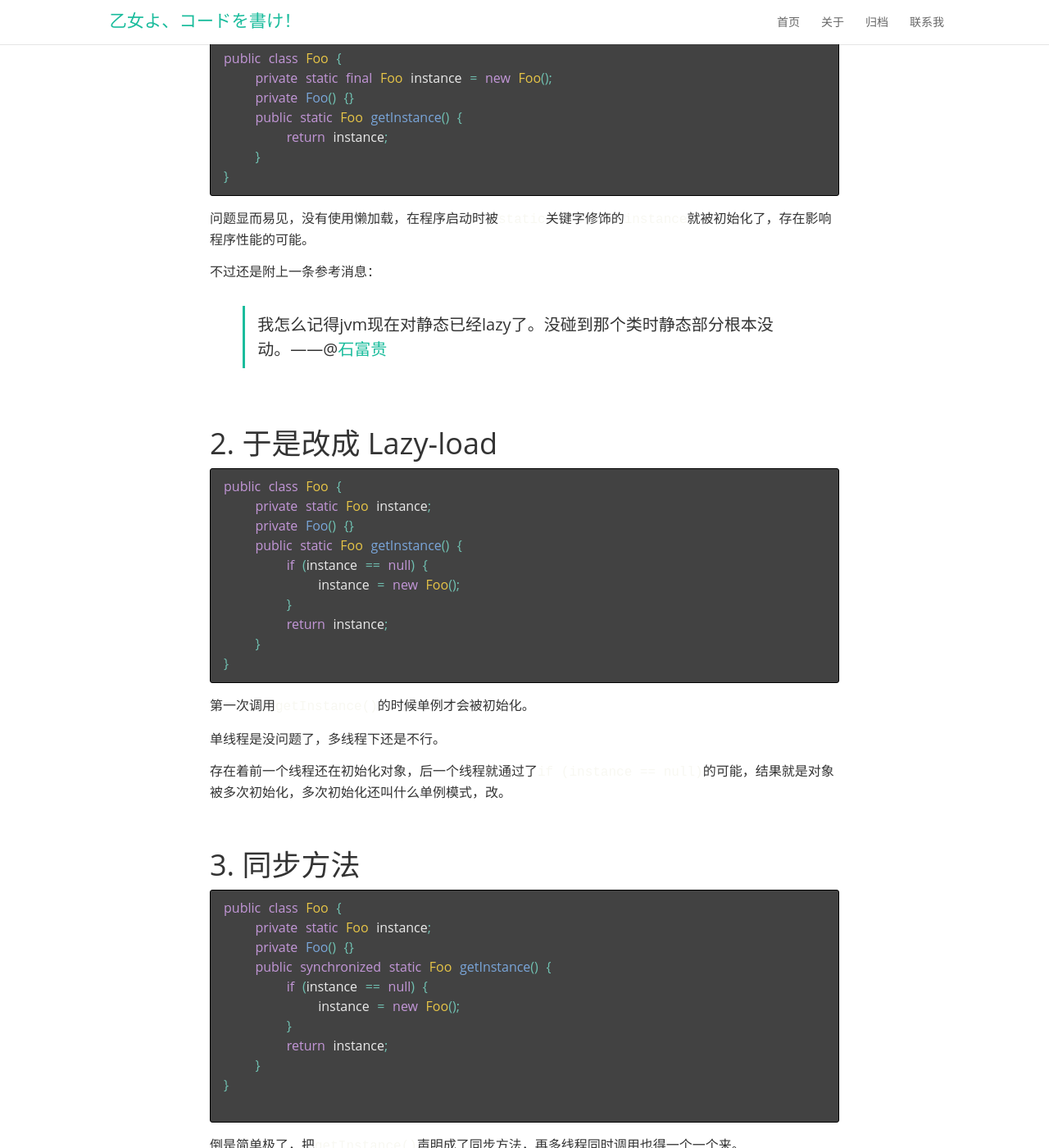
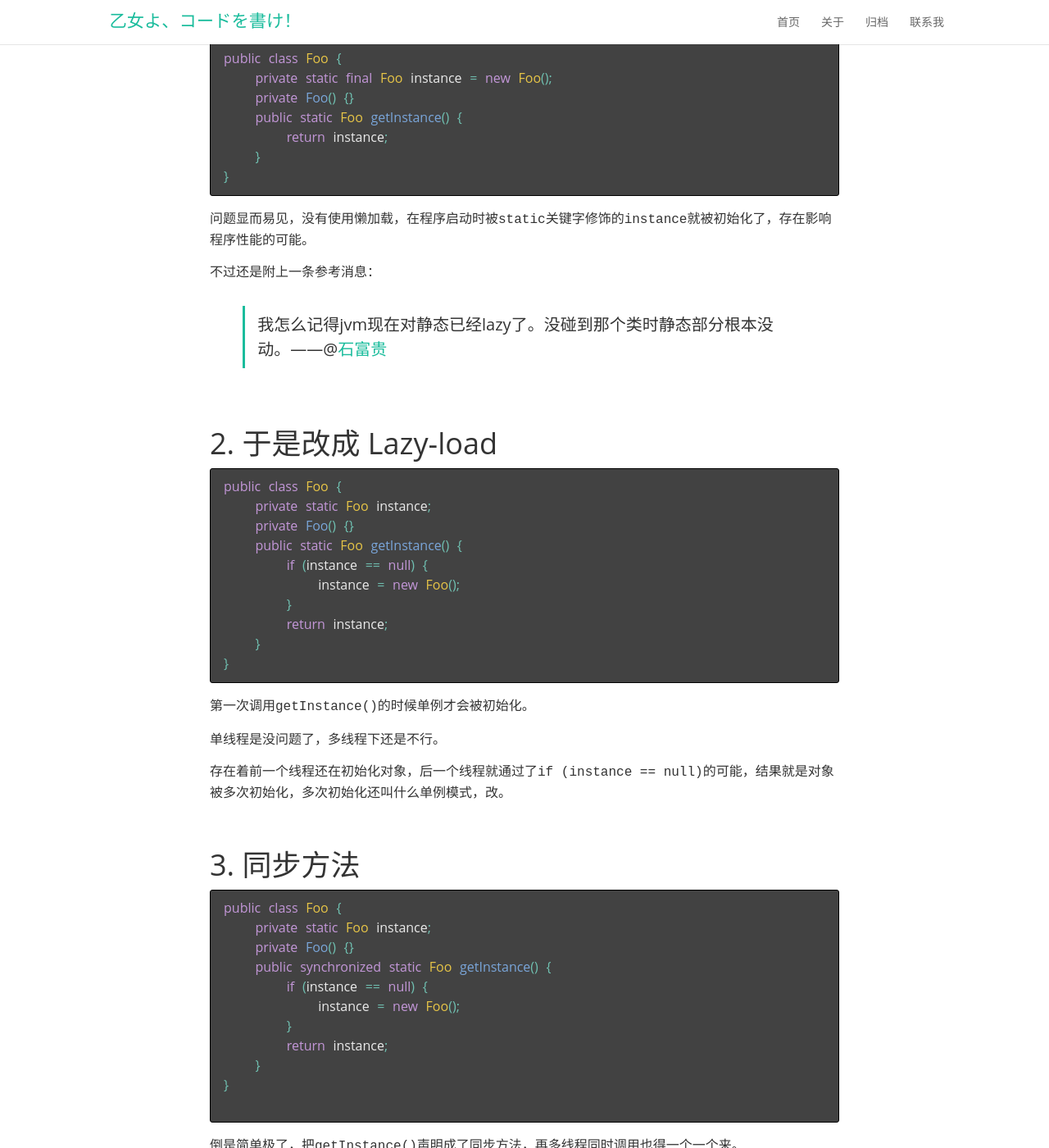
Before and after one commit to chihane/chihane.github.io, a Jekyll site: the page built from _posts/2016-01-14-life-was-like-a-box-of-chocolates.md, in a window 1280 px wide and 1400 px high, scrolled down 352 px. Shown: the whole window at 82% size. Built offline with Jekyll 4.4.1, drawn with Linux system fonts in a browser that asks for light colours; nearby versions of some CDN libraries; some web fonts are replaced; comment, search, counter and statistics services are not loaded.

Commit message:
改高亮规则

```diff
--- a/_sass/external/_syntax.scss
+++ b/_sass/external/_syntax.scss
@@ -1,7 +1,7 @@
 // tomorrow-pygments (https://github.com/MozMorris/tomorrow-pygments)
 
-.highlighter-rouge { color: #f8f8f2 }
 .highlighter-rouge pre { background-color: #424242; color: #eaeaea; border: 1px solid #000; padding: 10px 16px; border-radius: 3px; }
+.highlighter-rouge .highlight { color: #f8f8f2 }
 .highlighter-rouge .c { color: #969896 } /* Comment */
 .highlighter-rouge .err { color: #d54e53 } /* Error */
 .highlighter-rouge .k { color: #c397d8 } /* Keyword */
```
